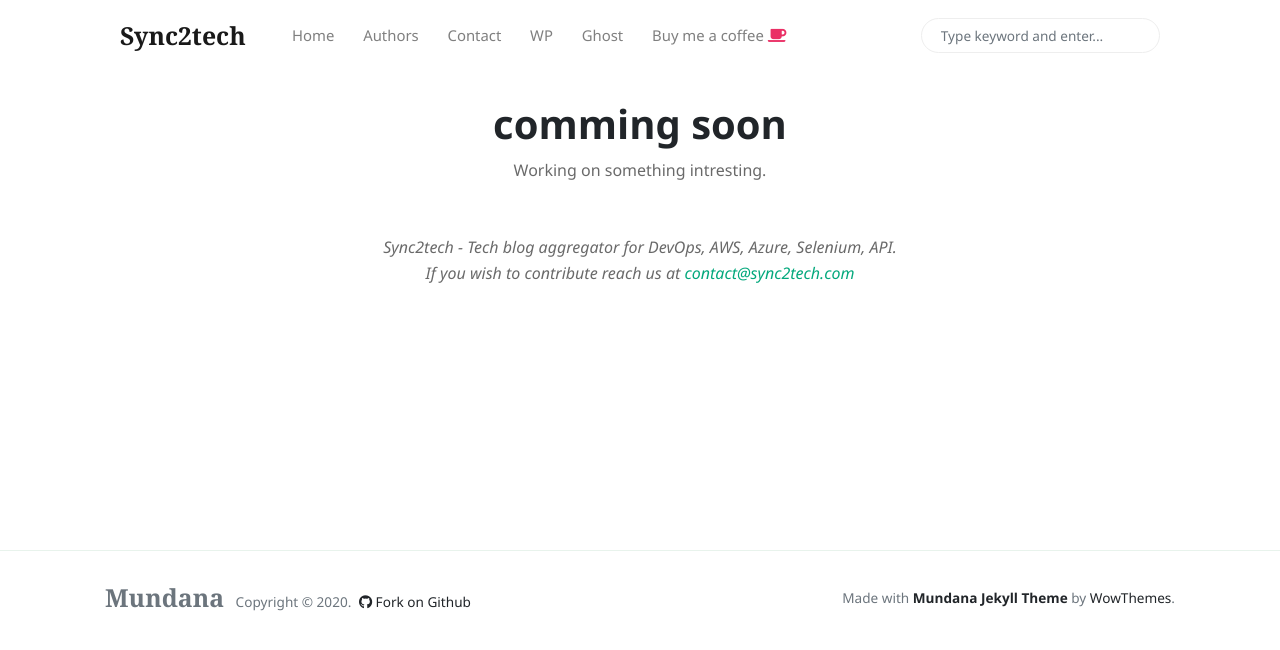
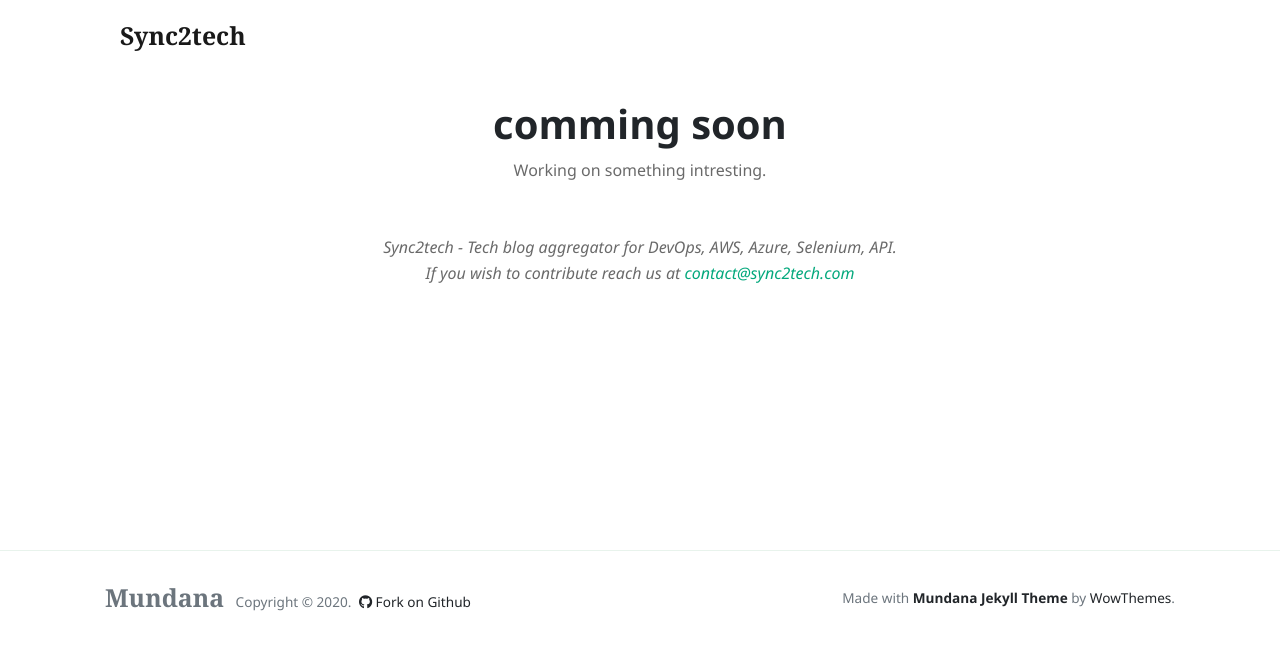
Before and after one commit to mohan-balakrishnan/sync2techold, a Jekyll site: the page built from index.html, in a window 1280 px wide. Shown: the top 650 px of the page. Built offline with Jekyll 4.4.1, drawn with Linux system fonts in a browser that asks for light colours; nearby versions of some CDN libraries; the list of posts is cut into pages by our own code.

Commit message:
issue fix

```diff
--- a/_includes/menu-header.html
+++ b/_includes/menu-header.html
@@ -1,20 +1,23 @@
 <!--  Replace menu links here -->
 
-<li class="nav-item">
+<!--<li class="nav-item">
 <a class="nav-link" href="{{site.baseurl}}/index.html">Home</a>
 </li>
 <li class="nav-item">
-<a class="nav-link" href="{{site.baseurl}}/authors-list.html">Authors</a>
+<a class="nav-link" href="{{site.baseurl}}/devops.html">Devops</a>
 </li>
 <li class="nav-item">
-<a class="nav-link" href="{{site.baseurl}}/contact.html">Contact</a>
+<a class="nav-link" href="#">AWS</a>
 </li>
 <li class="nav-item">
-<a target="_blank" class="nav-link" href="https://www.wowthemes.net/themes/mundana-wordpress/">WP</a>
+<a class="nav-link" href="#">Azure</a>
 </li>
 <li class="nav-item">
-<a target="_blank" class="nav-link" href="https://www.wowthemes.net/themes/mundana-ghost/">Ghost</a>
+<a class="nav-link" href="#">Selenium</a>
 </li>
 <li class="nav-item">
-<a target="_blank" class="nav-link" href="https://www.wowthemes.net/donate/">Buy me a coffee <i class="fa fa-coffee text-danger"></i></a>
+    <a class="nav-link" href="#">API</a>
 </li>
+<li class="nav-item">
+<a  href="{{site.baseurl}}/contact.html">Contact</a>
+</li> -->
--- a/_includes/search-lunr.html
+++ b/_includes/search-lunr.html
@@ -76,6 +76,6 @@ function lunr_search(term) {
 
 
 
-<form class="bd-search hidden-sm-down" onSubmit="return lunr_search(document.getElementById('lunrsearch').value);">
+<!-- <form class="bd-search hidden-sm-down" onSubmit="return lunr_search(document.getElementById('lunrsearch').value);">
 <input type="text" class="form-control text-small"  id="lunrsearch" name="q" value="" placeholder="Type keyword and enter...">
-</form>
+</form> -->
```
